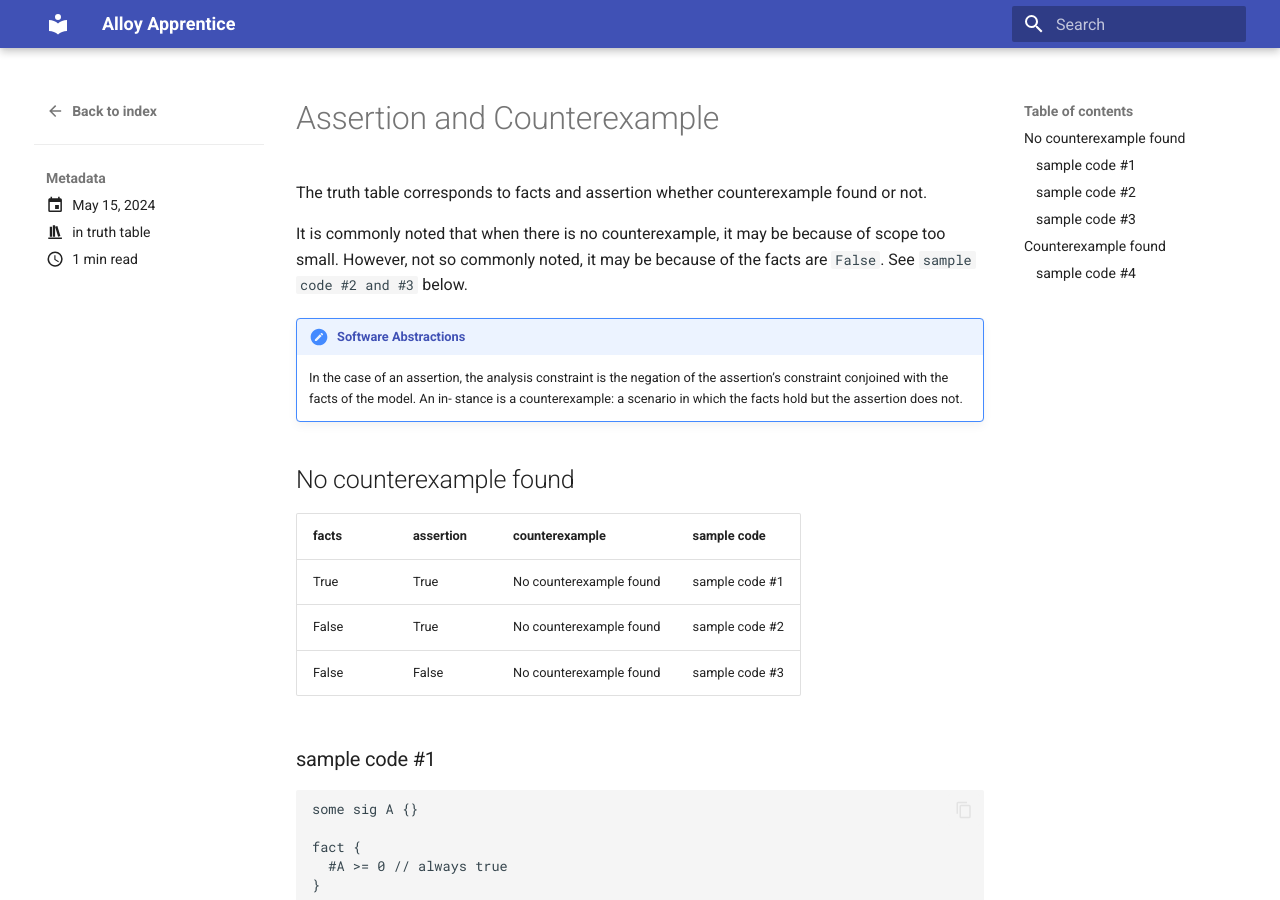
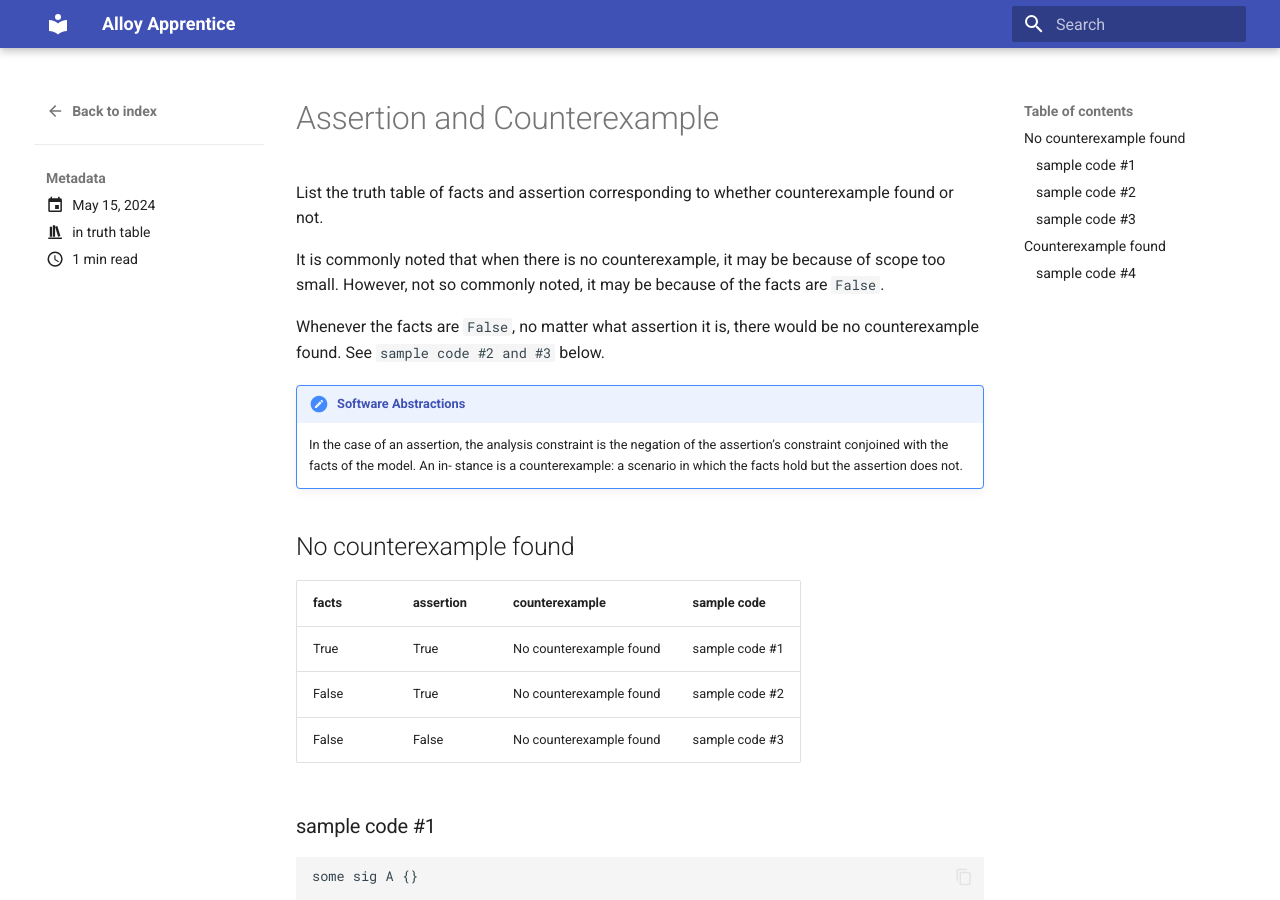
Before and after one commit to luomein/alloy_apprentice, an MkDocs documentation site: the page built from docs/blog/posts/assertion_and_counterexample.md, in a window 1280 px wide and 900 px high. Built offline with MkDocs 1.6.1 and Material for MkDocs 9.7.7, drawn with Linux system fonts in a browser that asks for light colours.

Commit message:
20240516

```diff
--- a/docs/blog/posts/assertion_and_counterexample.md
+++ b/docs/blog/posts/assertion_and_counterexample.md
@@ -7,9 +7,11 @@ categories:
 
 #Assertion and Counterexample
 
-The truth table corresponds to facts and assertion whether counterexample found or not.
+List the truth table of facts and assertion corresponding to whether counterexample found or not.
 
-It is commonly noted that when there is no counterexample, it may be because of scope too small. However, not so commonly noted, it may be because of the facts are `False`. See `sample code #2 and #3` below.
+It is commonly noted that when there is no counterexample, it may be because of scope too small. However, not so commonly noted, it may be because of the facts are `False`.
+
+Whenever the facts are `False`, no matter what assertion it is, there would be no counterexample found. See `sample code #2 and #3` below.
 
 <!-- more -->
 
```
Also changed, not shown: 1 other file.
